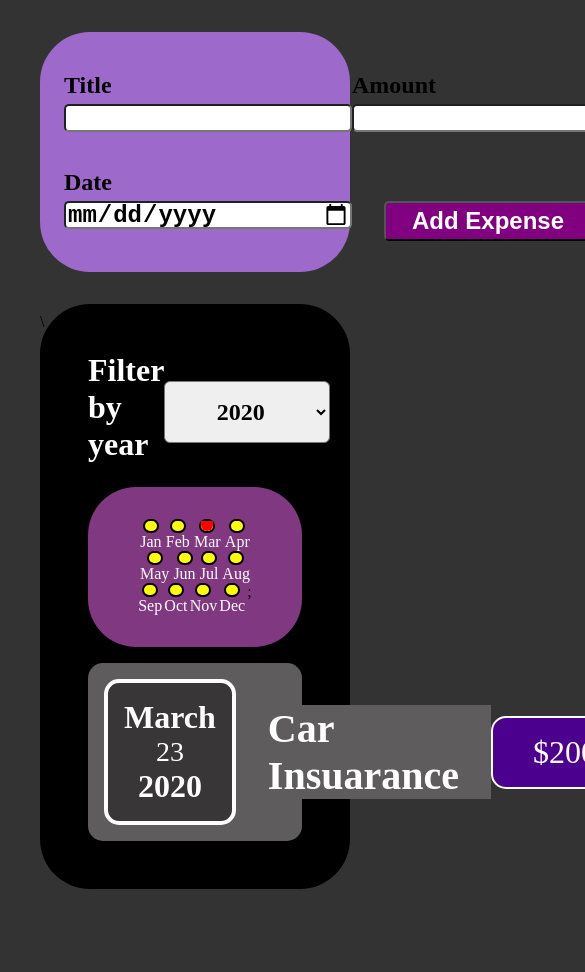
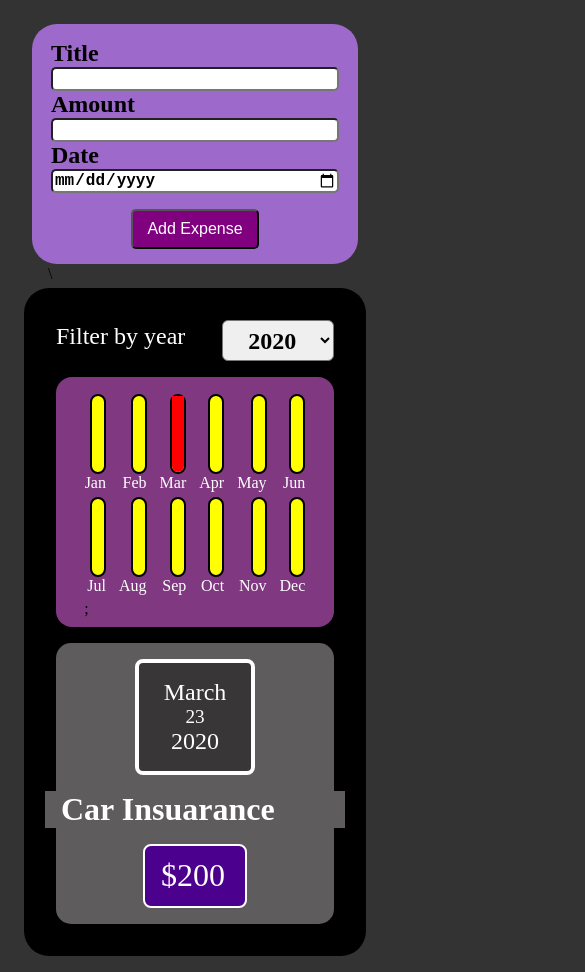
Before and after one commit to Nikhilg657/Expense-Tracker, a React (Create React App) app: page / in a window 390 px wide. Shown: the top 972 px of the page, 585 px wide, since content can reach past the window. Before the commit the page ends 921 px from the top, so only its background shows below. Built offline with nearby package versions, Linux system fonts and the light colour scheme.

Commit message:
making it responsive

```diff
--- a/src/Components/Chart/Chart.css
+++ b/src/Components/Chart/Chart.css
@@ -1,7 +1,6 @@
 .chart-box{
-    height: 10rem;
     background-color: rgb(128, 57, 128);
-    border-radius: 3rem;
+    border-radius: 1rem;
     margin: 1rem;
     padding: 2rem 3rem;
     display: flex;
@@ -10,3 +9,15 @@
     /* flex: auto; */
     justify-content: space-evenly;
 }
+@media screen and (max-width:800px) {
+    .chart-box{
+        display: grid;
+        grid-template-columns: auto auto auto auto auto auto;
+
+        padding: 1rem 1rem;
+        padding-bottom: 0.25rem;
+        border-radius: 1rem;
+        height: 250px;
+    }
+
+}
--- a/src/Components/Chart/ChartBar.css
+++ b/src/Components/Chart/ChartBar.css
@@ -1,11 +1,12 @@
 .chart-Bar{
     display: flex;
     flex-direction: column;
-    align-items: center;
-
+    align-items:flex-end;
+    /* margin: 1rem 0rem; */
+    padding: 0.5rem 0rem;
 }
 .chartbar-inner{
-    height: 100%;
+    height: 5rem;
     display: flex;
     flex-direction: column-reverse;
     width: 1rem;
@@ -25,3 +26,9 @@
     font-weight: 400;
     font-size: medium;
 }
+@media screen and (max-width:800px) {
+    .chart-Bar{
+        padding: 0.025rem;
+    }
+
+}
--- a/src/Components/Expenses/Expense.css
+++ b/src/Components/Expenses/Expense.css
@@ -1,6 +1,17 @@
 .Exp{
     background-color: black;
     padding: 2rem;
-    border-radius: 50px;
+    border-radius: 25px;
     margin: 2rem;
 }
+@media screen and (max-width:800px) {
+    .Exp{
+        flex-direction: column;
+        padding: 1rem;
+        margin: 1rem;
+        justify-content: center;
+        align-items: center;
+        border-radius: 25px;
+    }
+
+}
--- a/src/Components/Expenses/ExpenseDate.css
+++ b/src/Components/Expenses/ExpenseDate.css
@@ -21,3 +21,46 @@
     font-size: 1.75rem;
     font-weight: 500;
 }
+@media screen and (max-width:800px) {
+    .month{
+        font-size: 1.5rem;
+        font-weight: 500;
+    }
+    .year{
+        font-size: 1.5rem;
+        font-weight: 500;
+
+    }
+    .day{
+        font-size: 1.20rem;
+        font-weight: 400;
+
+    }
+    .date{
+        width: 7.5rem;
+        border-radius: 8px;
+    }
+
+}
+@media screen and (max-width:300px) {
+    .month{
+        font-size: 1.25rem;
+        font-weight: 500;
+    }
+    .year{
+        font-size: 1.25rem;
+        font-weight: 500;
+
+    }
+    .day{
+        font-size: 1.00rem;
+        font-weight: 400;
+
+    }
+    .date{
+        width: 6rem;
+        border-radius: 8px;
+        padding: 0.5rem;
+    }
+
+}
--- a/src/Components/Expenses/ExpenseFilter.css
+++ b/src/Components/Expenses/ExpenseFilter.css
@@ -24,3 +24,30 @@
     border-radius: 6px;
     font-size: 1.5rem;
   }
+  @media screen and (max-width:800px) {
+    .expenses-filter label{
+        font-size: 1.5rem;
+        font-weight: 500;
+    }
+    .expenses-filter select{
+        font-size: 1.5rem;
+        font-weight: 700;
+        padding: 0.35rem 1.3rem;
+    }
+
+}
+  @media screen and (max-width:300px) {
+    .expenses-filter__control{
+      flex-direction: column;
+    }
+    .expenses-filter label{
+        font-size: 1rem;
+        font-weight: 500;
+    }
+    .expenses-filter select{
+        font-size: 1rem;
+        font-weight: 500;
+        padding: 0.35rem 0.8rem;
+    }
+
+}
--- a/src/Components/Expenses/ExpenseItems.css
+++ b/src/Components/Expenses/ExpenseItems.css
@@ -26,12 +26,13 @@
     display: flex;
     justify-content: flex-start;
     align-items: flex-end;
-    flex:1;
+    /* flex:1; */
     padding: 0px 2rem;
     font-weight: 600;
     font-size: 2.5rem;
+    width: 300px;
     /* margin-right: 15rem; */
-    background-color: rgb(94   , 92,92);
+    background-color: rgb(94,92,92);
 }
 .amount{
     color: white;
@@ -43,3 +44,60 @@
     background-color: rgb(76, 0, 142);
     padding: 1rem 2.5rem;
 }
+@media screen and (max-width:800px) {
+    /* .expenses{
+        flex-direction: column;
+        justify-content: center;
+        align-items: center;
+    } */
+    .title{
+        padding: 0rem 0rem;
+        font-size: 2rem;
+        margin: 1rem 2rem;
+    }
+    .amount{
+        border-radius: 8px;
+        width: 6.5rem;
+        padding: 0.7rem 1rem;
+        font-size: 2rem;
+    }
+
+}
+@media screen and (max-width:550px) {
+    .expenses{
+        flex-direction: column;
+        justify-content: center;
+        align-items: center;
+    }
+    .title{
+        padding: 0rem 1rem;
+        font-size: 2rem;
+        margin: 1rem 2rem;
+    }
+    .amount{
+        border-radius: 8px;
+        width: 6.5rem;
+        padding: 0.7rem 1rem;
+        font-size: 2rem;
+    }
+
+}
+@media screen and (max-width:300px) {
+    .expenses{
+        flex-direction: column;
+        justify-content: center;
+        align-items: center;
+    }
+    .title{
+        padding: 0rem 0rem;
+        font-size: 1.25rem;
+        margin: 1rem 2rem;
+    }
+    .amount{
+        border-radius: 8px;
+        width: 5rem;
+        padding: 0.7rem 1rem;
+        font-size: 1.5rem;
+    }
+
+}
--- a/src/Components/Expenses/ExpensesList.css
+++ b/src/Components/Expenses/ExpensesList.css
@@ -3,3 +3,8 @@
     font-size: 2rem;
     color: white;
 }
+@media screen and (max-width:800px) {
+    .emptyexpense{
+        font-size: 1rem;
+    }
+}
--- a/src/Components/NewExpenses/ExpenseForm.css
+++ b/src/Components/NewExpenses/ExpenseForm.css
@@ -32,3 +32,53 @@
     background-color: purple;
     border-radius: 5px;
 }
+@media screen and (max-width:800px) {
+    .form_contents{
+        display: flex;
+        flex-direction: column;
+        padding: 0rem 1rem;
+        align-items: center;
+    }
+    .form_content{
+        margin: 0px 0px;
+    }
+    .form_content input{
+        margin: 0px 0px;
+        height: 1.5rem;
+        font-size: 1rem;
+        /* height: 1rem; */
+    }
+    .form_content button{
+        margin: 1rem 0.15rem;
+        width: 8rem;
+        font-size: 1rem;
+        font-weight: 500;
+        /* height: 1rem; */
+    }
+}
+@media screen and (max-width:300px) {
+    .form_contents{
+        display: flex;
+        flex-direction: column;
+        padding: 0rem 1rem;
+        align-items: center;
+    }
+    .form_content{
+        margin: 3px 0px;
+        font-size: 1rem;
+    }
+    .form_content input{
+        margin: 0px 0px;
+        height: 1.5rem;
+        width: 11rem;
+        font-size: 1rem;
+        /* height: 1rem; */
+    }
+    .form_content button{
+        margin: 1rem 0.15rem;
+        width: 6rem;
+        font-size: 0.75rem;
+        font-weight: 300;
+        /* height: 1rem; */
+    }
+}
--- a/src/Components/NewExpenses/NewExpense.css
+++ b/src/Components/NewExpenses/NewExpense.css
@@ -1,9 +1,17 @@
 .newexpense{
     background-color: rgb(157, 105, 202);
     margin: 2rem;
-    border-radius: 50px;
+    border-radius: 25px;
     height: 15rem;
     /* display: flex;
     flex-wrap: wrap; */
     /* padding: 2rem; */
 }
+@media screen and (max-width:800px) {
+    .newexpense{
+        border-radius: 25px;
+        margin: 1.5rem;
+        padding: 1rem;
+    }
+
+}
```
